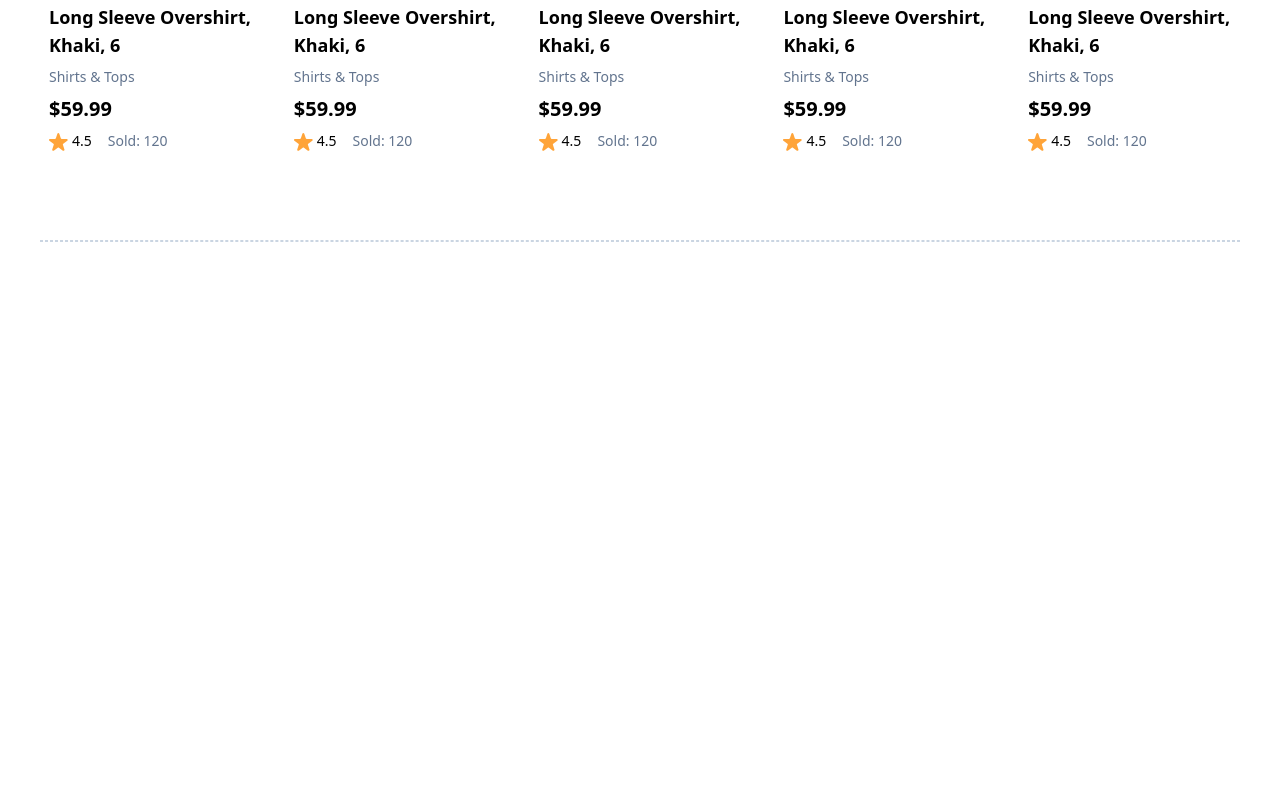
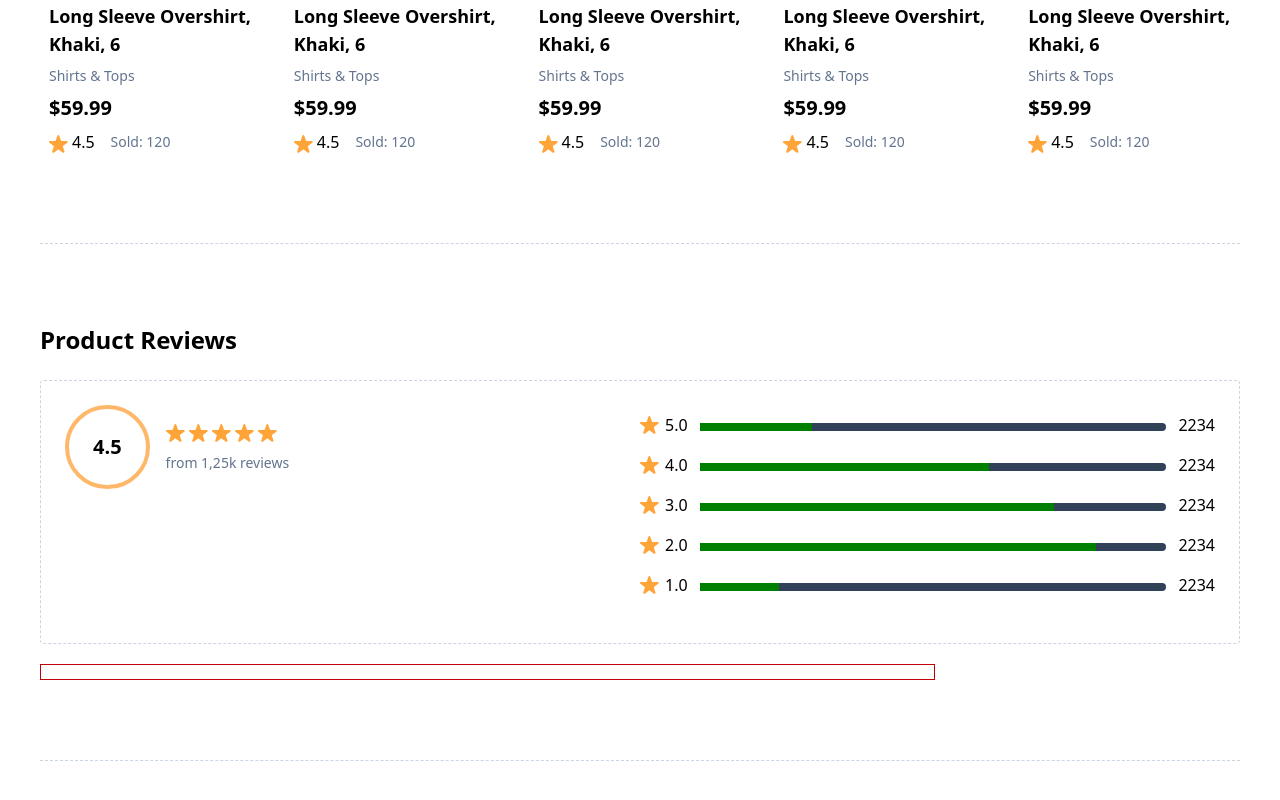
Before and after one commit to asimovSO/Product-page-vue-3-tailwind, a Vue app: page / in a window 1280 px wide. Shown: the part 1340-2140 px from the top of the page. Before the commit the page ends 1662 px from the top, so only its background shows below. Built offline with nearby package versions, Linux system fonts and the light colour scheme.

Commit message:
Review block layout, not functional review range block and some fixes

```diff
--- a/src/App.vue
+++ b/src/App.vue
@@ -5,6 +5,8 @@ import Breadcrumbs from "./components/Breadcrumbs.vue";
 import ProductBlock from "./components/ProductBlock.vue";
 import Suggestions from "./components/Suggestions.vue";
 import DashedLine from "./components/DashedLine.vue";
+import ReviewsBlock from "./components/ReviewsBlock.vue";
+
 </script>
 
 <template>
@@ -16,6 +18,10 @@ import DashedLine from "./components/DashedLine.vue";
     <div class="container"><dashed-line /></div>
     <Suggestions name="Related products" />
     <div class="container"><dashed-line /></div>
+    <ReviewsBlock />
+    <div class="container">
+      <dashed-line />
+    </div>
   </div>
 </template>
 
--- a/src/components/DashedLine.vue
+++ b/src/components/DashedLine.vue
@@ -1,3 +1,3 @@
 <template>
-    <div class="h-px border border-slate-300 border-dashed w-full my-20"></div>
+    <div class="h-px border-b border-slate-300 border-dashed w-full my-20"></div>
 </template>
--- a/src/components/ProductCard.vue
+++ b/src/components/ProductCard.vue
@@ -13,7 +13,7 @@
     <div class="flex items-center gap-4 text-sm text-slate-500">
       <div>
         <img src="/icons/star.svg" alt="rate" class="inline-block mr-1" />
-        <span class="text-black font-medium">{{ rating }}</span>
+        <span class="text-black font-medium text-base">{{ rating }}</span>
       </div>
       <div>Sold: {{ numberOfSold }}</div>
     </div>
--- /dev/null
+++ b/src/components/ReviewsBlock.vue
@@ -0,0 +1,38 @@
+<template>
+  <div class="container">
+    <div class="mb-6">
+      <span class="text-2xl font-bold">Product Reviews</span>
+    </div>
+    <div
+      class="h-[300px] w-full grid md:grid-cols-8 md:justify-between gap-2 md:gap-5"
+    >
+      <div class="1 md:col-span-8 flex items-start justify-between border border-slate-300 border-dashed p-6 rounded">
+        <div class="flex items-center gap-4 w-full">
+          <div
+            class="rate-number w-fit p-6 rounded-full border-4 border-orange-300 text-xl font-semibold"
+          >
+            4.5
+          </div>
+          <div>
+            <div class="flex gap-1 mb-2">
+              <img src="/icons/star.svg" alt="r star" />
+              <img src="/icons/star.svg" alt="r star" />
+              <img src="/icons/star.svg" alt="r star" />
+              <img src="/icons/star.svg" alt="r star" />
+              <img src="/icons/star.svg" alt="r star" />
+              <br />
+            </div>
+            <span class="text-slate-500 text-sm block">from 1,25k reviews</span>
+          </div>
+        </div>
+
+        <reviews-range-block class=""/>
+
+      </div>
+      <div class="2 border border-red-700 md:col-span-6"></div>
+    </div>
+  </div>
+</template>
+<script setup>
+import ReviewsRangeBlock from "./ReviewsRangeBlock.vue";
+</script>
--- /dev/null
+++ b/src/components/ReviewsRangeBlock.vue
@@ -0,0 +1,32 @@
+<template>
+  <div class="w-full">
+    <div
+      v-for="(item, idx) in 5"
+      :key="idx"
+      class="flex items-center gap-3 h-10"
+    >
+      <div class="flex items-center gap-1.5">
+        <img src="/icons/star.svg" alt="star" />
+        <span>{{ 5 - idx }}.0</span>
+      </div>
+      <div class="flex-1">
+        <progress
+          class="rating-bar appearance-none w-full h-2 rounded bg-slate-200"
+          :value="(Math.random() * 100).toFixed(0)"
+          max="100"></progress>
+      </div>
+      <div class="number_reviews">2234</div>
+    </div>
+  </div>
+</template>
+<style scoped>
+
+.rating-bar::-webkit-progress-bar {
+  background-color: oklch(37.2% 0.044 257.287);
+  border-radius: 0.5rem;
+}
+.rating-bar::-moz-progress-bar{
+  background-color: oklch(37.2% 0.044 257.287);
+  border-radius: 0.5rem;
+}
+</style>
```
